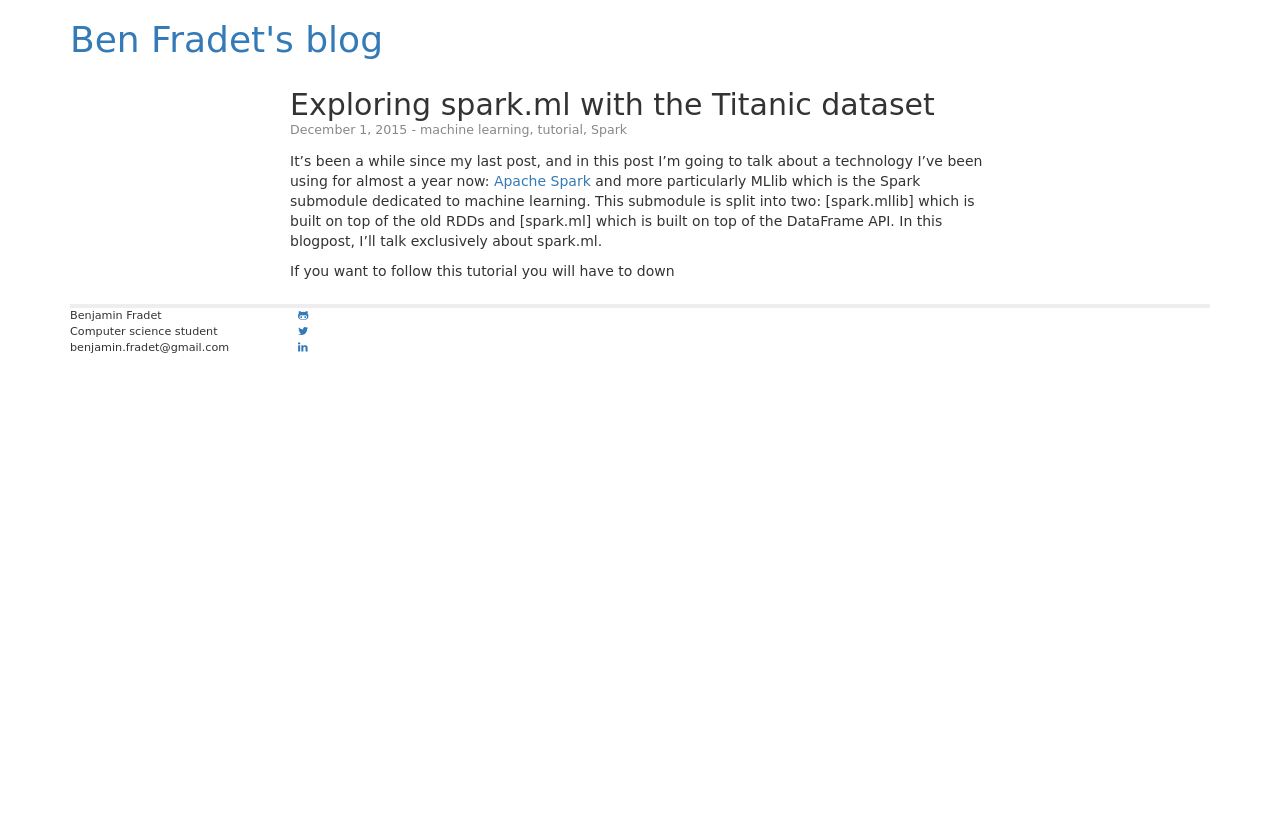
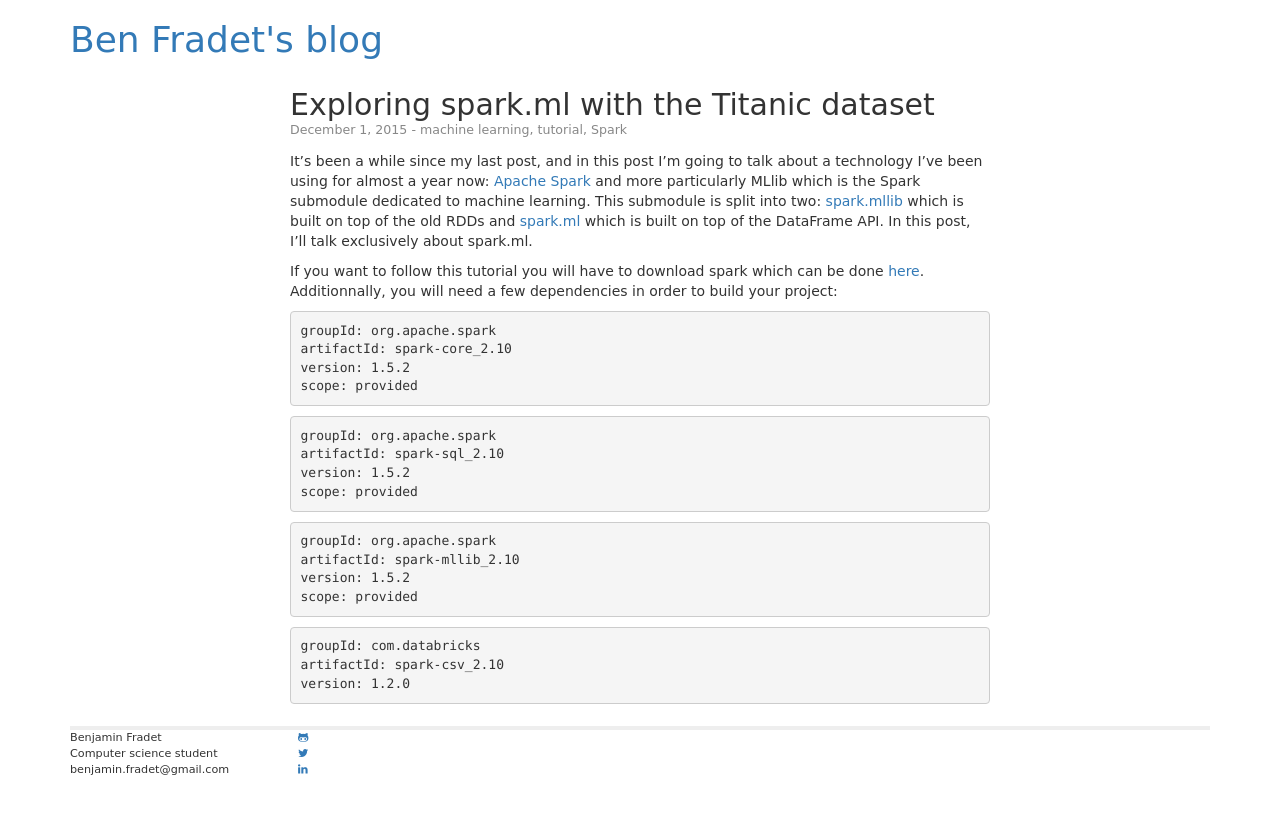
Before and after one commit to BenFradet/benfradet.github.io, a Jekyll site: the page built from _posts/2015-12-01-Exploring-spark.ml-with-the-Titanic-dataset.md, in a window 1280 px wide. Shown: the top 814 px of the page. Built offline with Jekyll 4.4.1, drawn with Linux system fonts in a browser that asks for light colours; nearby versions of some CDN libraries.

Commit message:
added dependencies

```diff
--- a/_posts/2015-12-01-Exploring-spark.ml-with-the-Titanic-dataset.md
+++ b/_posts/2015-12-01-Exploring-spark.ml-with-the-Titanic-dataset.md
@@ -11,8 +11,31 @@ It's been a while since my last post, and in this post I'm going to talk about
 a technology I've been using for almost a year now:
 [Apache Spark](http://spark.apache.org/) and more particularly MLlib which is
 the Spark submodule dedicated to machine learning. This submodule is split
-into two: [spark.mllib] which is built on top of the old RDDs and [spark.ml]
-which is built on top of the DataFrame API. In this blogpost, I'll talk
+into two: [spark.mllib](http://spark.apache.org/docs/latest/mllib-guide.html#mllib-types-algorithms-and-utilities)
+which is built on top of the old RDDs and [spark.ml](http://spark.apache.org/docs/latest/mllib-guide.html#sparkml-high-level-apis-for-ml-pipelines)
+which is built on top of the DataFrame API. In this post, I'll talk
 exclusively about spark.ml.
 
-If you want to follow this tutorial you will have to down
+If you want to follow this tutorial you will have to download spark which can
+be done [here](http://spark.apache.org/downloads.html). Additionnally, you will
+need a few dependencies in order to build your project:
+
+{% highlight text %}
+groupId: org.apache.spark
+artifactId: spark-core_2.10
+version: 1.5.2
+scope: provided{% endhighlight %}
+{% highlight text %}
+groupId: org.apache.spark
+artifactId: spark-sql_2.10
+version: 1.5.2
+scope: provided{% endhighlight %}
+{% highlight text %}
+groupId: org.apache.spark
+artifactId: spark-mllib_2.10
+version: 1.5.2
+scope: provided{% endhighlight %}
+{% highlight text %}
+groupId: com.databricks
+artifactId: spark-csv_2.10
+version: 1.2.0{% endhighlight %}
```
